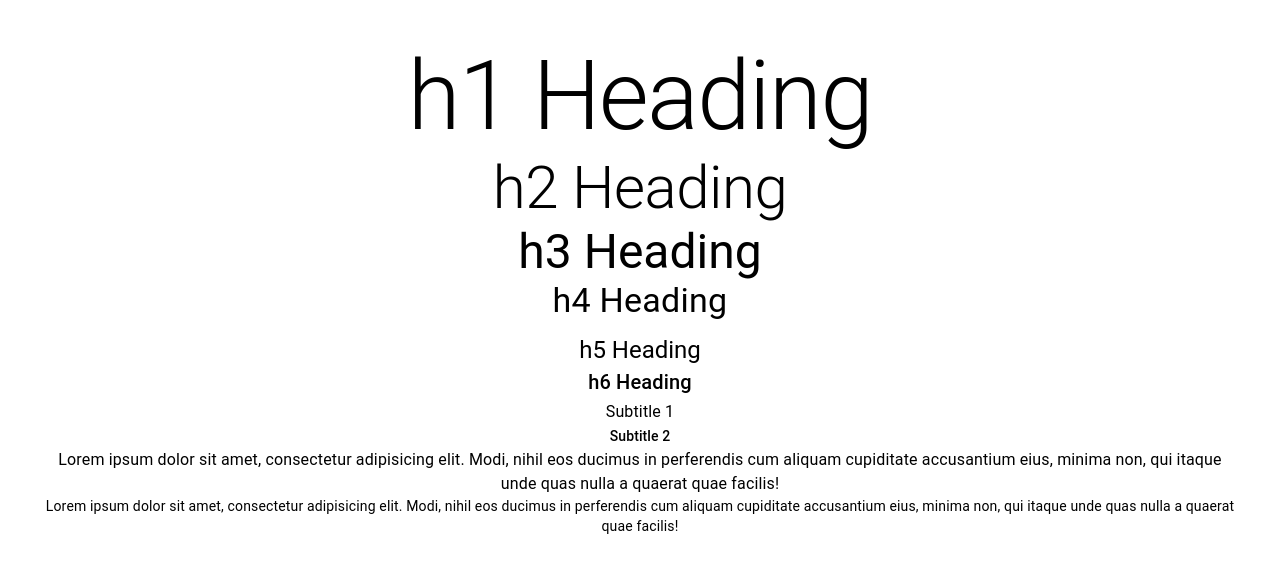
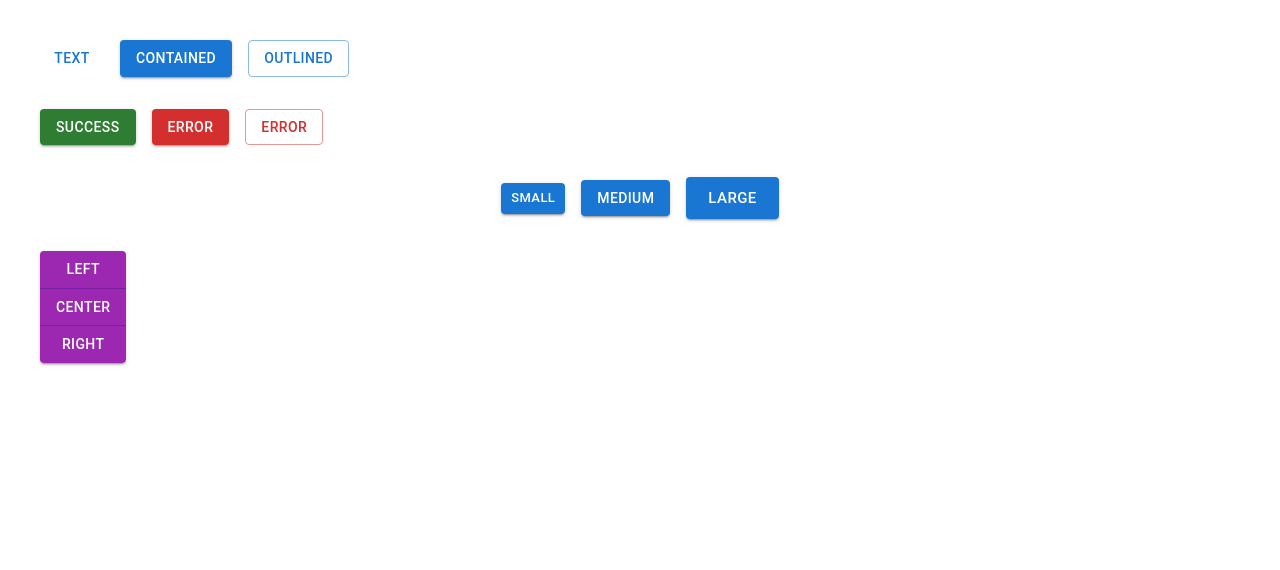
Before and after one commit to Ayush909/styled-components, a React (Vite) app: page / in a window 1280 px wide. Shown: the top 570 px of the page. Built offline with nearby package versions, Linux system fonts and the light colour scheme.

Commit message:
button group

```diff
--- a/src/App.tsx
+++ b/src/App.tsx
@@ -1,11 +1,13 @@
 import React from "react";
 import "./App.css";
 import { MuiTypography } from "./components/MuiTypography";
+import { MuiButton } from "./components/MuiButton";
 
 function App() {
   return (
     <>
-      <MuiTypography />
+      <MuiButton />
+      {/* <MuiTypography /> */}
     </>
   );
 }
--- /dev/null
+++ b/src/components/MuiButton.tsx
@@ -0,0 +1,53 @@
+import React from "react";
+import { Button, Stack, ButtonGroup } from "@mui/material";
+
+export const MuiButton = () => {
+  return (
+    <Stack spacing={4}>
+      <Stack spacing={2} direction="row">
+        <Button variant="text" href="https://google.com">
+          Text
+        </Button>
+        <Button variant="contained">Contained</Button>
+        <Button variant="outlined">Outlined</Button>
+      </Stack>
+
+      <Stack spacing={2} direction="row">
+        <Button variant="contained" color="success">
+          Success
+        </Button>
+        <Button variant="contained" color="error">
+          Error
+        </Button>
+
+        <Button variant="outlined" color="error">
+          Error
+        </Button>
+      </Stack>
+
+      <Stack display="block" spacing={2} direction="row">
+        <Button variant="contained" size="small">
+          Small
+        </Button>
+        <Button variant="contained" size="medium">
+          Medium
+        </Button>
+        <Button variant="contained" size="large">
+          Large
+        </Button>
+      </Stack>
+
+      <Stack spacing={2} direction="row">
+        <ButtonGroup
+          variant="contained"
+          color="secondary"
+          orientation="vertical"
+        >
+          <Button>Left</Button>
+          <Button>Center</Button>
+          <Button>Right</Button>
+        </ButtonGroup>
+      </Stack>
+    </Stack>
+  );
+};
--- a/src/main.jsx
+++ b/src/main.jsx
@@ -1,6 +1,6 @@
 import React from "react";
 import ReactDOM from "react-dom/client";
-import App from "./App.jsx";
+import App from "./App.tsx";
 // import './index.css'
 
 ReactDOM.createRoot(document.getElementById("root")).render(
```
